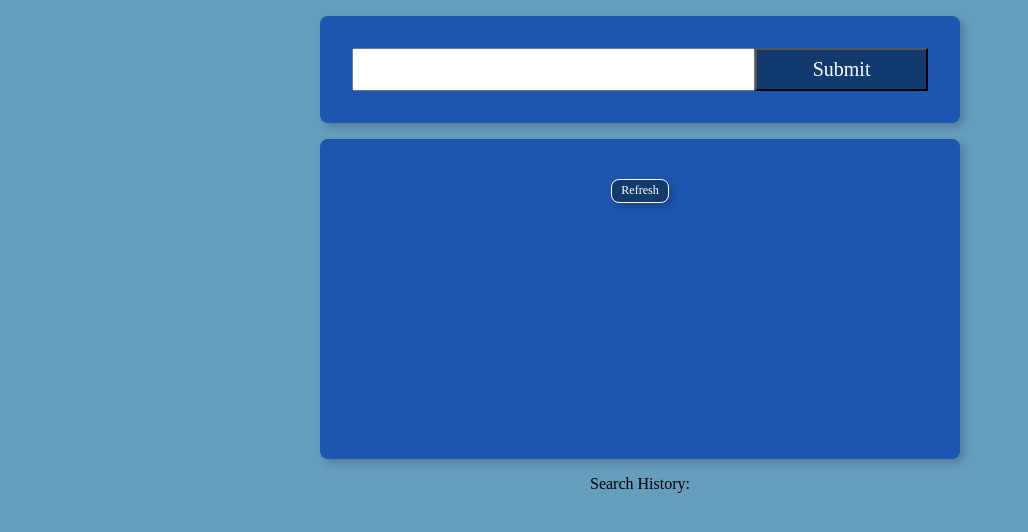
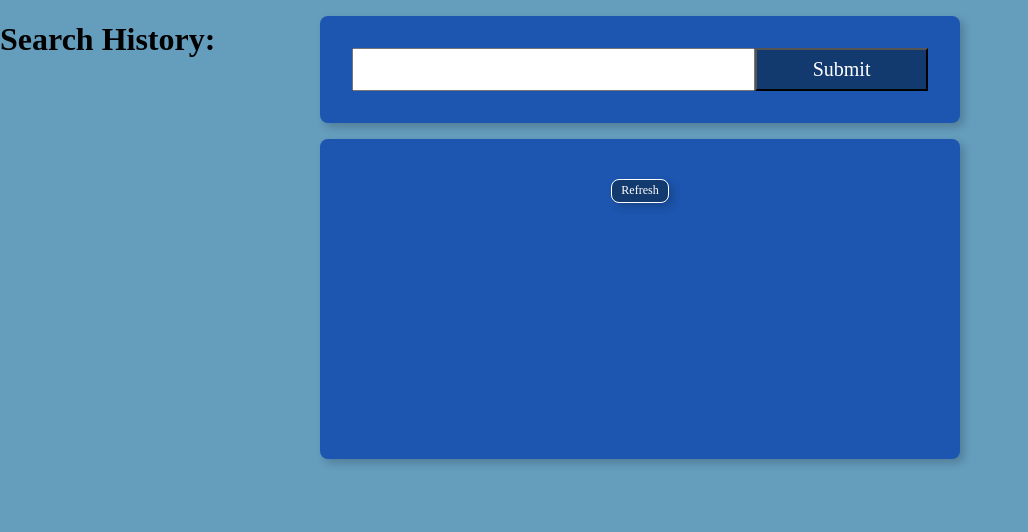
Before and after one commit to DobrinKazandziev/agora-weather, a React (Create React App) app in the folder client/: page / in a window 1280 px wide. Shown: the top 532 px of the page, without its empty margins (0-1028 px from the left). Built offline with nearby package versions, Linux system fonts and the light colour scheme; a small style sheet from the web is missing.

Commit message:
impl Search History init

```diff
--- a/client/src/App/scenes/Home/Home.js
+++ b/client/src/App/scenes/Home/Home.js
@@ -2,6 +2,7 @@ import React, { Component } from 'react';
 
 import Form from '../../components/Form/Form.js';
 import Forecast5 from '../Forecast5/Forecast5.js';
+import SearchHistory from '../SearchHistory/SearchHistory.js';
 
 const initialState = {
   cityName: '',
@@ -34,10 +35,8 @@ class Home extends Component {
   }
 
   render() {
-    const {cityName,searchHistory} = this.state;
-    const items = searchHistory.map((item,index) => {
-      return <li key={index}> {item} </li>;
-    })
+    const {cityName,searchHistory = {}} = this.state;
+
     return (
     <div>
       <Form
@@ -45,12 +44,7 @@ class Home extends Component {
         onButtonSubmit={this.onButtonSubmit}
       />
       <Forecast5 cityName={cityName}/>
-      <div>
-          <p>Search History:</p>
-         <ol>
-           {items}
-         </ol>
-      </div>
+      {searchHistory && <SearchHistory items={searchHistory}/>}
     </div>
     );
   }
--- /dev/null
+++ b/client/src/App/scenes/SearchHistory/SearchHistory.js
@@ -0,0 +1,36 @@
+import React, {Component} from 'react';
+
+import './SearchHistory.scss';
+
+const CLASS_NAMES = {
+  SEARCH_HISTORY_WRAPPER: 'search-history-wrapper'
+}
+
+
+const ListItems = (props) => {
+  const {items} = props;
+  return (
+    <ol>
+      {items.map((item,index) => (
+        <li key={index}>{item}</li>
+      ))}
+    </ol>
+  )
+};
+
+class SearchHistory extends Component {
+  render () {
+    const {items} = this.props;
+    if (items) {
+      return (
+        <div className={CLASS_NAMES.SEARCH_HISTORY_WRAPPER}>
+          <h1>Search History:</h1>
+          <ListItems items={items} />
+        </div>
+      )
+    }
+    return;
+  }
+};
+
+export default SearchHistory;
--- /dev/null
+++ b/client/src/App/scenes/SearchHistory/SearchHistory.scss
@@ -0,0 +1,4 @@
+.search-history-wrapper {
+  position: absolute;
+  top: 0;
+}
```
